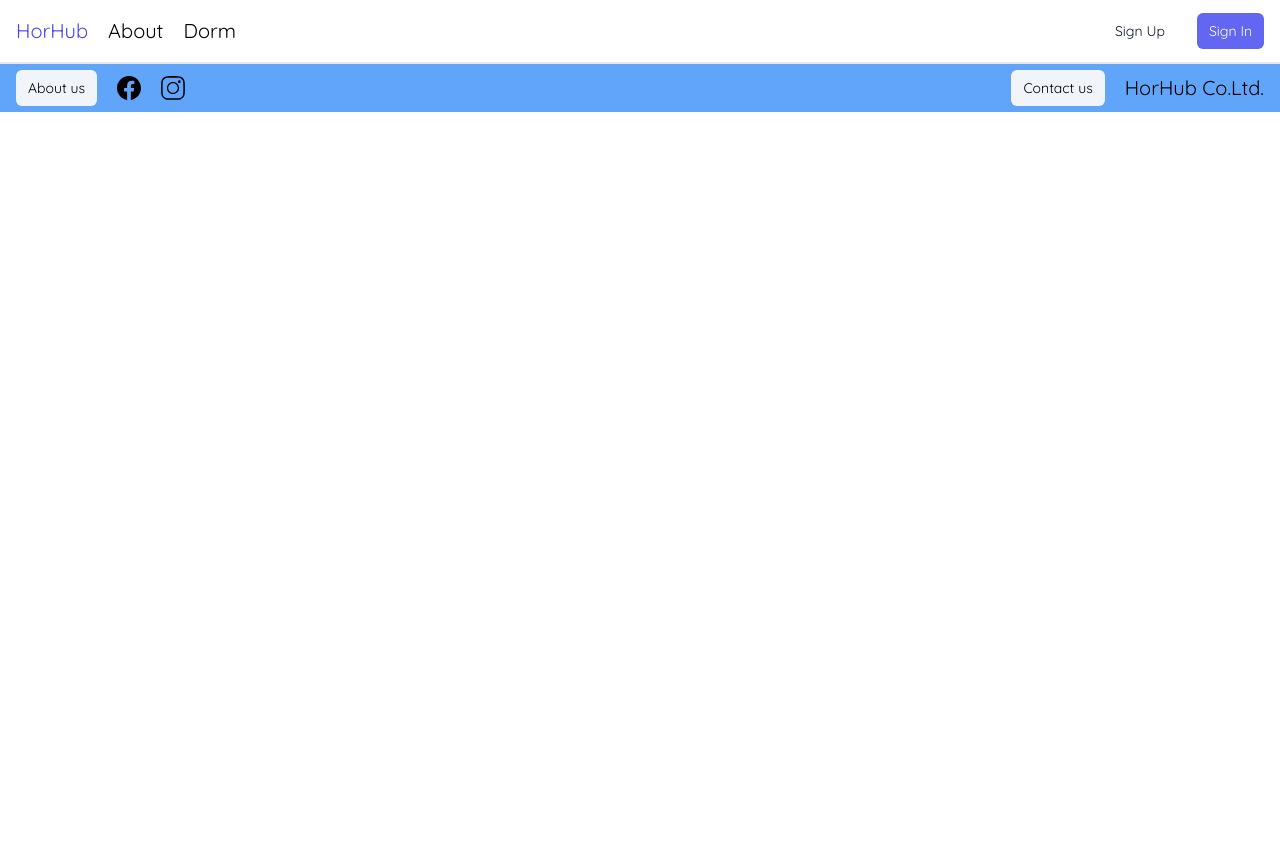
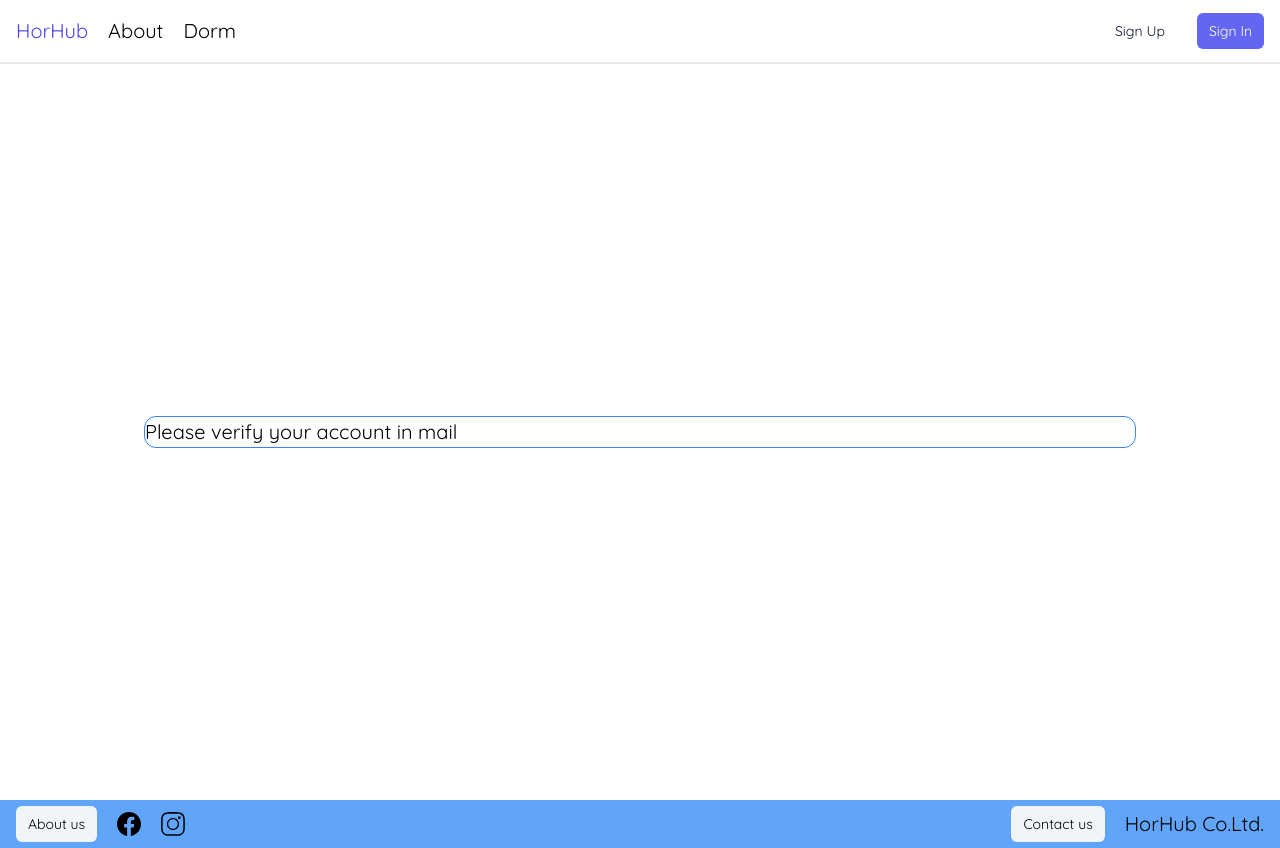
Before and after one commit to 2110366-2566-2/HorHub, a React (Create React App) app in the folder frontend/: page /verify in a window 1280 px wide. Before the commit the page ends 800 px from the top, so only its background shows below. Built offline with nearby package versions, Linux system fonts and the light colour scheme; no server answers.

Commit message:
feat: init mail verifying page

```diff
--- a/frontend/src/App.tsx
+++ b/frontend/src/App.tsx
@@ -6,6 +6,7 @@ import RegisterPage from './pages/register/RegisterPage';
 import { BrowserRouter, Route, Routes } from 'react-router-dom';
 import { UserProvider } from './lib/context/UserContext';
 import ProfilePage from './pages/profile/ProfilePage';
+import MailVerifyPage from './pages/register/MailVerifyPage';
 
 function App() {
   return (
@@ -17,6 +18,7 @@ function App() {
             <Route path="/" element={<HomePage />} />
             <Route path="/register" element={<RegisterPage/>} />
             <Route path="/profile" element = {<ProfilePage/>} />
+            <Route path="/verify" element={<MailVerifyPage/>} />
           </Routes>
           <Footbar />
         </UserProvider>
--- /dev/null
+++ b/frontend/src/pages/register/MailVerifyPage.tsx
@@ -0,0 +1,11 @@
+function MailVerifyPage() {
+    return (
+        <div className="page justify-center">
+            <div className="w-4/5 flex flex-col rounded-xl border border-blue-500">
+                Please verify your account in mail
+            </div>
+        </div>
+    )
+}
+
+export default MailVerifyPage
```
Also changed, not shown: 2 other files (tests, documents, lock files or other folders).
